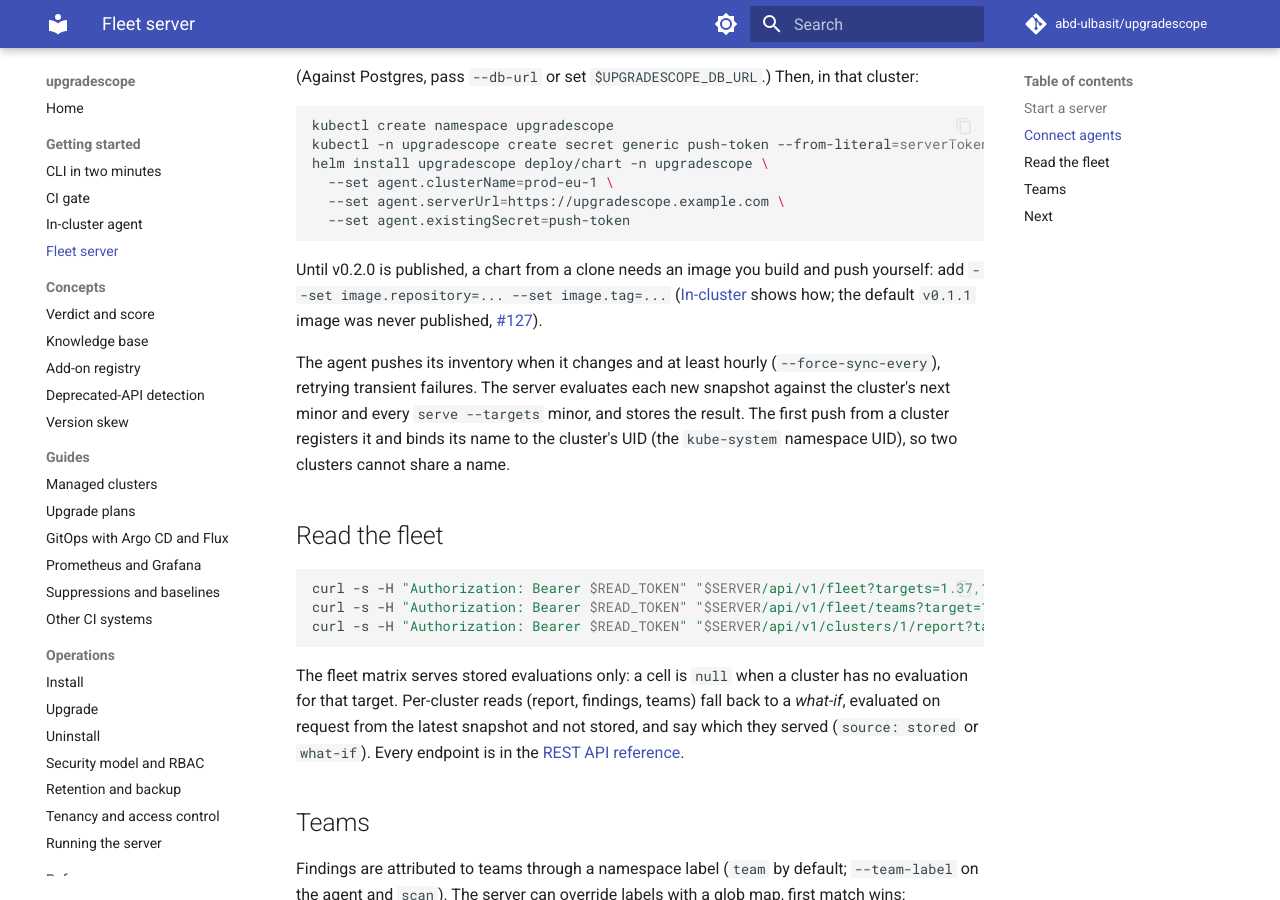
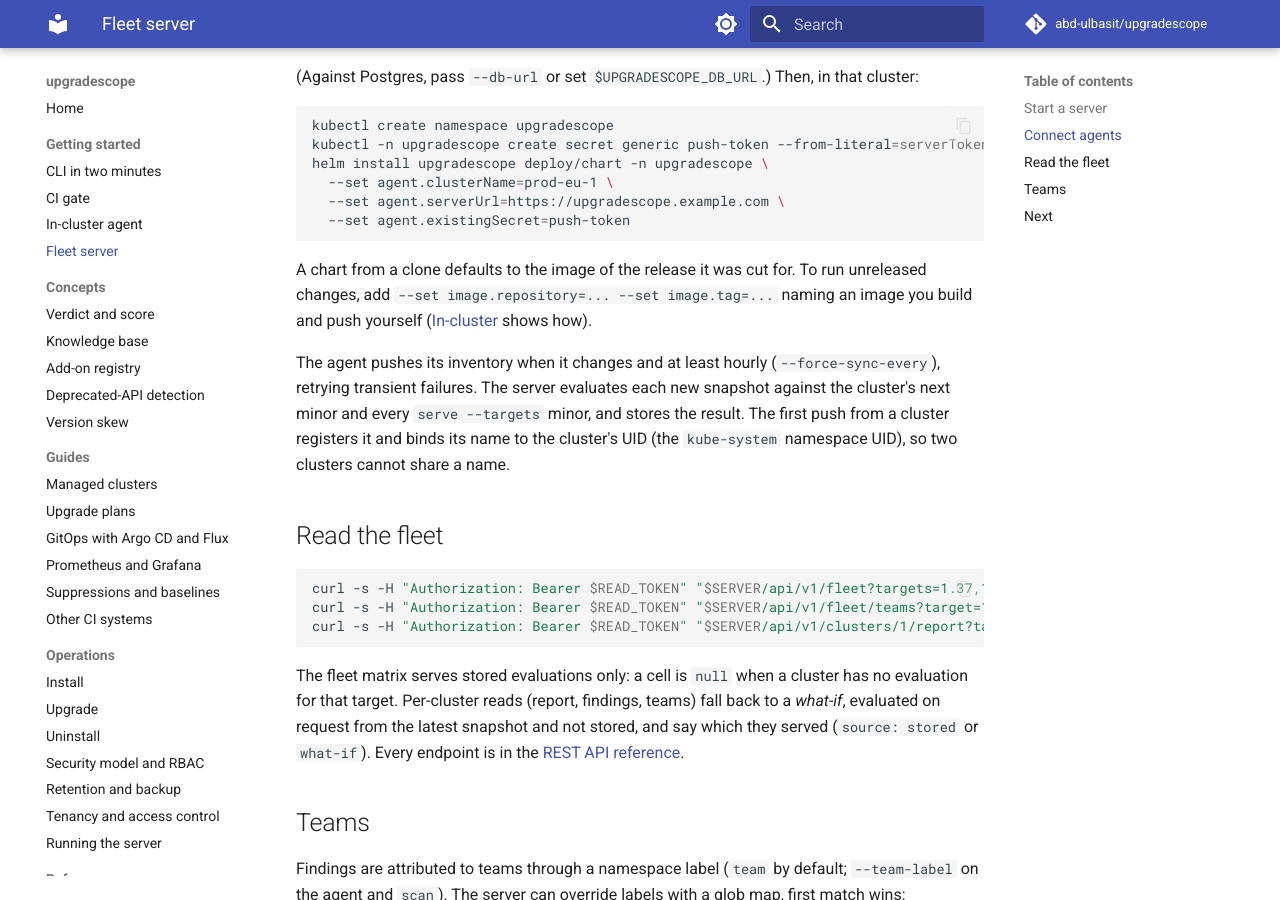
Before and after one commit to abd-ulbasit/upgradescope, an MkDocs documentation site: the page built from docs/getting-started/fleet.md, in a window 1280 px wide and 900 px high, scrolled down 1092 px. Built offline with MkDocs 1.6.1 and Material for MkDocs 9.7.7, drawn with Linux system fonts in a browser that asks for light colours; comment, search, counter and statistics services are not loaded.

Commit message:
chore(release): v0.2.0-rc.1 (#180)
Chart version/appVersion 0.2.0-rc.1; clone-image notes now say a clone's chart defaults to the image of the release it was cut for.

Refs #9, #127, #75

Co-Authored-By: Claude Fable 5 <noreply@anthropic.com>

````diff
--- a/docs/getting-started/fleet.md
+++ b/docs/getting-started/fleet.md
@@ -63,10 +63,10 @@ helm install upgradescope deploy/chart -n upgradescope \
   --set agent.existingSecret=push-token
 ```
 
-Until v0.2.0 is published, a chart from a clone needs an image you build and
-push yourself: add `--set image.repository=... --set image.tag=...`
-([In-cluster](in-cluster.md) shows how; the default `v0.1.1` image was never
-published, [#127](https://github.com/abd-ulbasit/upgradescope/issues/127)).
+A chart from a clone defaults to the image of the release it was cut for.
+To run unreleased changes, add `--set image.repository=... --set image.tag=...`
+naming an image you build and push yourself ([In-cluster](in-cluster.md)
+shows how).
 
 The agent pushes its inventory when it changes and at least hourly
 (`--force-sync-every`), retrying transient failures. The server evaluates
````
Also changed, not shown: README.md (+3 -3 lines), deploy/chart/README.md (+3 -3 lines), docs/getting-started/in-cluster.md (+3 -3 lines), docs/index.md (+2 -3 lines), docs/operations/install.md (+2 -2 lines), docs/reference/helm-values.md (+1 -1 lines), 2 other files.
